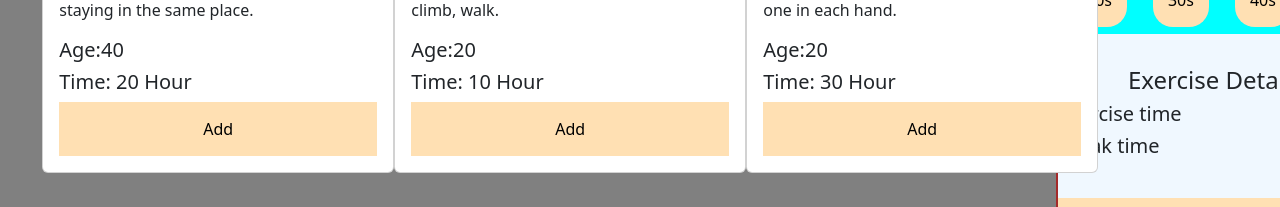
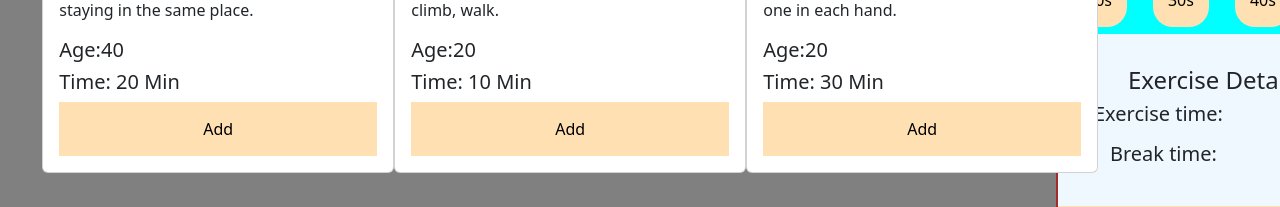
Before and after one commit to PrattayDhar/Fitness-World, a React (Create React App) app: page / in a window 1280 px wide. Shown: the part 429-636 px from the top of the page. Built offline with nearby package versions, Linux system fonts and the light colour scheme.

Commit message:
cprrection

```diff
--- a/package.json
+++ b/package.json
@@ -14,6 +14,7 @@
     "react-bootstrap": "^2.5.0",
     "react-dom": "^18.2.0",
     "react-scripts": "5.0.1",
+    "react-toastify": "^9.0.8",
     "web-vitals": "^2.1.4"
   },
   "scripts": {
--- a/src/App.js
+++ b/src/App.js
@@ -1,7 +1,9 @@
+
 
 import './App.css';
 import Body from './component/Body/Body';
 import Header from './component/Header/Header';
+
 
 
 
@@ -11,6 +13,7 @@ function App() {
      <Header></Header>
      <Body></Body>
 
+
     </div>
   );
 }
--- a/src/component/Body/Body.js
+++ b/src/component/Body/Body.js
@@ -11,16 +11,23 @@ const Body = () => {
             .then(res => res.json())
             .then(data => setproducts(data))
     }, []);
+    const [Cart, setCart] = useState([]);
+ const add=(product)=>{
+         let newCart=[];
+         newCart=[...Cart,product]
+         setCart(newCart);
+ }
+
     return (
         <div className='body'>
             <div className='product-body'>
                 {
-                    products.map(product => <Productbody key={product.id} product={product} ></Productbody>)}
+                    products.map(product => <Productbody key={product.id} product={product} add={add}></Productbody>)}
 
 
             </div>
             <div className='cart-aside'>
-                <Cartaside></Cartaside>
+                <Cartaside Cart={Cart}></Cartaside>
             </div>
         </div>
     );
--- a/src/component/Cartaside/Cartaside.css
+++ b/src/component/Cartaside/Cartaside.css
@@ -56,6 +56,14 @@
 
     margin-top: 10%;
 }
+.brkt{
+    display: flex;
+    justify-content: space-around;
+}
+.etime{
+    display: flex;
+    justify-content: space-around;
+}
 
 @media screen and (max-width:660px) {
     .about {
--- a/src/component/Cartaside/Cartaside.js
+++ b/src/component/Cartaside/Cartaside.js
@@ -1,11 +1,25 @@
 import React from 'react';
+import { ToastContainer, toast } from 'react-toastify';
+import 'react-toastify/dist/ReactToastify.css';
 import { FontAwesomeIcon } from '@fortawesome/react-fontawesome'
 import { faPeopleGroup } from '@fortawesome/free-solid-svg-icons'
 import './Cartaside.css'
 
-const Cartaside = () => {
+const Cartaside = (props) => {
+    const {Cart}=props;
+    let total=0;
+    for(const Exercise of Cart){
+        total=Exercise.Time+total;
+    };
+    const Breaktime=(props)=>{
+         document.getElementById("brktime").innerHTML=`<p>${props}s</p>`;
+    }
+    const notify =()=>{
+        toast("wow Nice")
+    }
     return (
         <div className='mainabout'>
+            <ToastContainer/>
             <div className='name'><h1><FontAwesomeIcon icon={faPeopleGroup} /> Prattay</h1></div>
 
             <div className='about'>
@@ -25,18 +39,28 @@ const Cartaside = () => {
             <div className='timemain'>
                 <h4>Add A Break</h4>
                 <div className='time'>
-                    <div className='btn' ><button>20s</button></div>
-                    <div className='btn'><button>30s</button></div>
-                    <div className='btn'><button>40s</button></div>
-                    <div className='btn'><button>50s</button></div>
+                    <div className='btn'onClick={()=>Breaktime(20)} ><button>20s</button></div>
+                    <div className='btn'onClick={()=>Breaktime(30)}><button>30s</button></div>
+                    <div className='btn'onClick={()=>Breaktime(40)}><button>40s</button></div>
+                    <div className='btn'onClick={()=>Breaktime(50)}><button>50s</button></div>
 
                 </div>
             </div>
             <div className='form'>
-                <h4>Exercise Details</h4>
-                <h5>Exercise time</h5>
-                <h5>Break time</h5>
-            <button>Activity Completed</button>
+                <h4>Exercise Details </h4>
+                <div className='etime'>
+                    <h5>Exercise time: </h5>
+                    <p>{total} Min</p>
+                </div>
+
+                <div className='brkt'>
+                    <h5>Break time:</h5>
+                    <p id='brktime'>
+
+                    </p>
+                </div>
+
+            <button onClick={notify}>Activity Completed</button>
             </div>
         </div>
     );
--- a/src/component/Productbody/Productbody.css
+++ b/src/component/Productbody/Productbody.css
@@ -21,10 +21,13 @@ button {
     margin-top: 46px;
     width: 100%;
     padding: 15px;
-    border-radius: 0px 0px 8px 8px;
+    border-radius: 15px;
     border: none;
     background-color: #ffe0b3;
     bottom: 0;
+}
+button:hover{
+    background-color: blue;
 }
 
 
--- a/src/component/Productbody/Productbody.js
+++ b/src/component/Productbody/Productbody.js
@@ -3,6 +3,8 @@ import './Productbody.css';
 
 const Productbody = (props) => {
     const { name, img, Age, Time, Description } = props.product;
+    const{add}=props;
+    const product = props.product;
     return (
         <div className='product-body'>
             <div className="card">
@@ -11,8 +13,8 @@ const Productbody = (props) => {
                     <h3 className="card-title">{name}</h3>
                     <p className="card-text">{Description}</p>
                     <h5>Age:{Age}</h5>
-                    <h5>Time: {Time} Hour</h5>
-                    <button type="button" classNameName="btn btn-primary ">Add</button>
+                    <h5>Time: {Time} Min</h5>
+                    <button onClick={()=>add(product)} type="button" classNameName="btn btn-primary ">Add</button>
                 </div>
             </div>
         </div>
```
Also changed, not shown: 1 other file (tests, documents, lock files or other folders).
